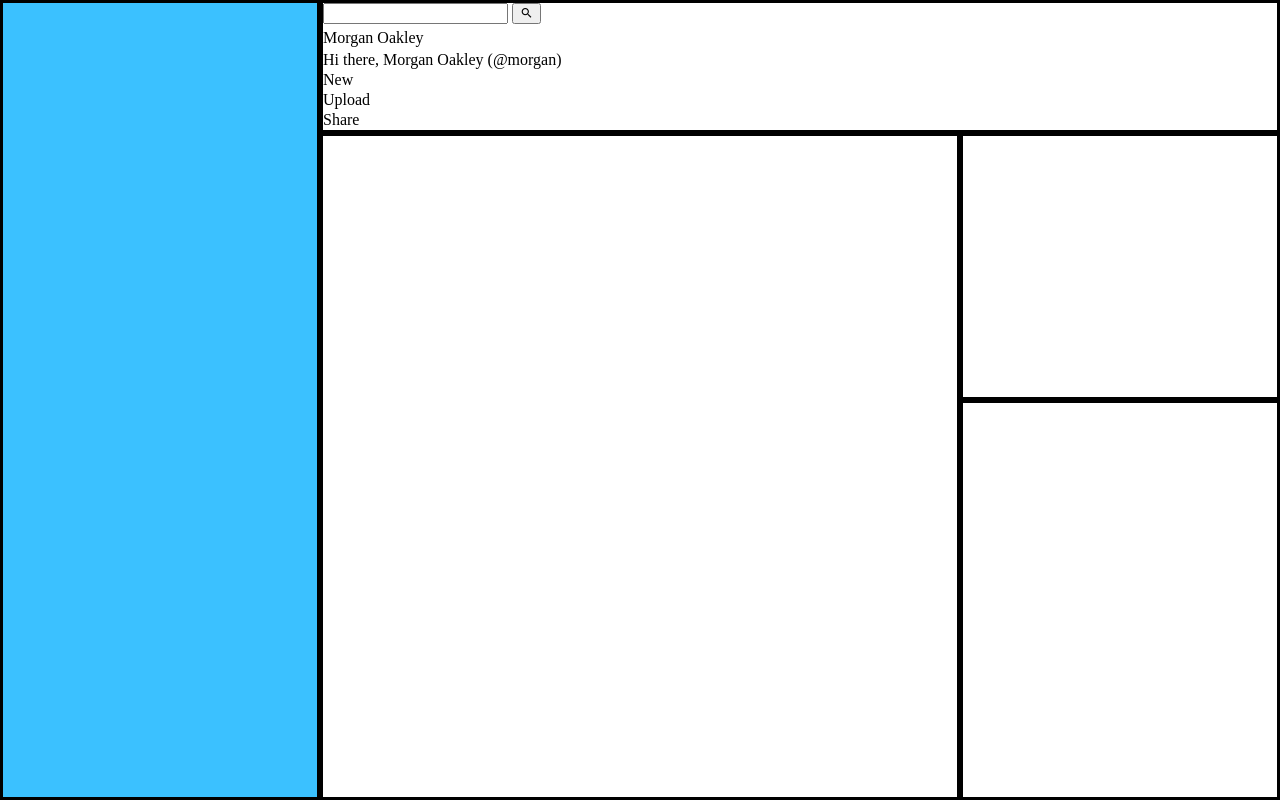
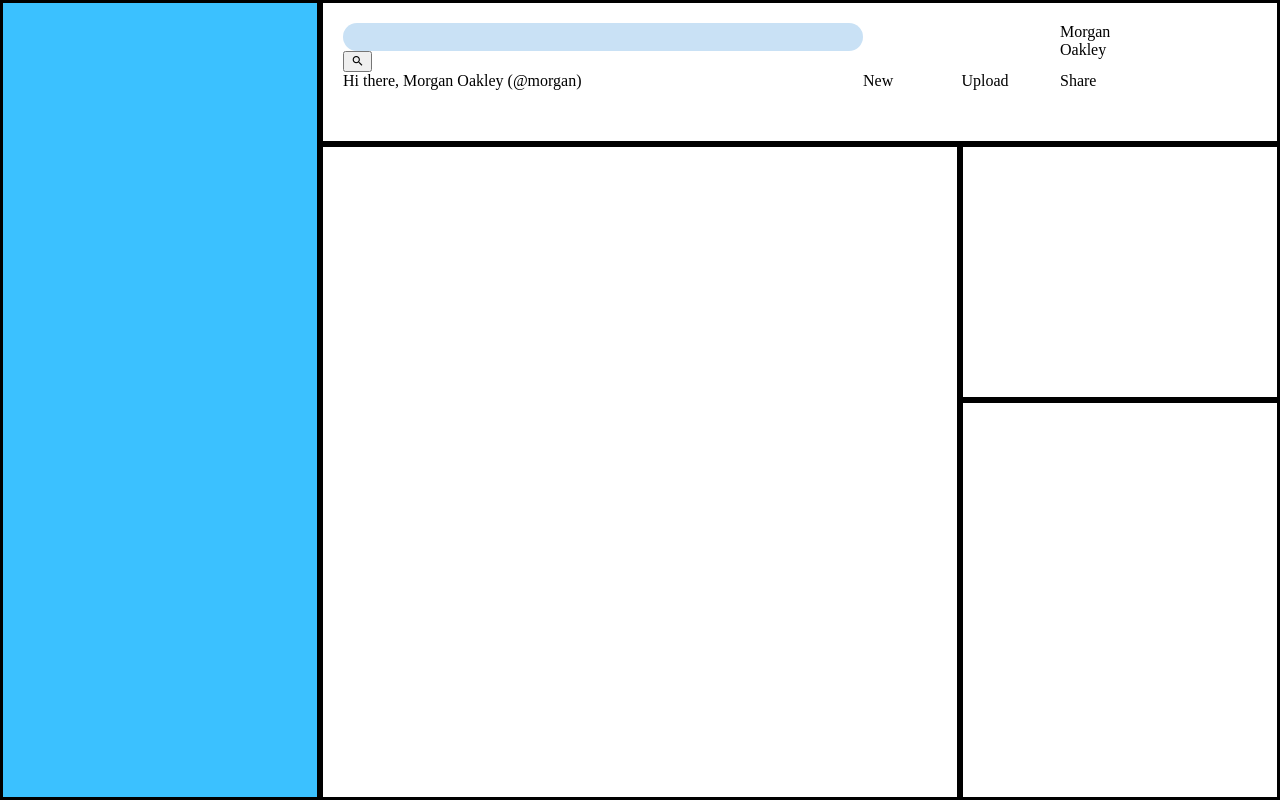
Before and after one commit to tenkt/admin-dashboard, a plain HTML site: page index.html in a window 1280 px wide. Drawn offline with Linux system fonts and the light colour scheme.

Commit message:
Add grid rows and columns inside header. Add search icon and style searchbar.

```diff
--- a/styles.css
+++ b/styles.css
@@ -22,10 +22,30 @@ html, body, .container {
 }
 
 .header {
+    height: auto;
+    padding: 20px;
     grid-column: 2 / 5;
     grid-row: 1;
+    grid-template-columns: repeat(5, 1fr);
+    grid-template-rows: repeat(2, 1fr);
 }
 
+button {
+    float: left;
+}
+
+input {
+    width: 500px;
+    height: 8px;
+    border-radius: 14px;
+    border: none;
+    padding: 10px;
+    background-color: rgb(201, 225, 245);
+}
+
+.searchbar {
+
+}
 .sidebar {
     grid-column: 1;
     grid-row: 1/5;
```
